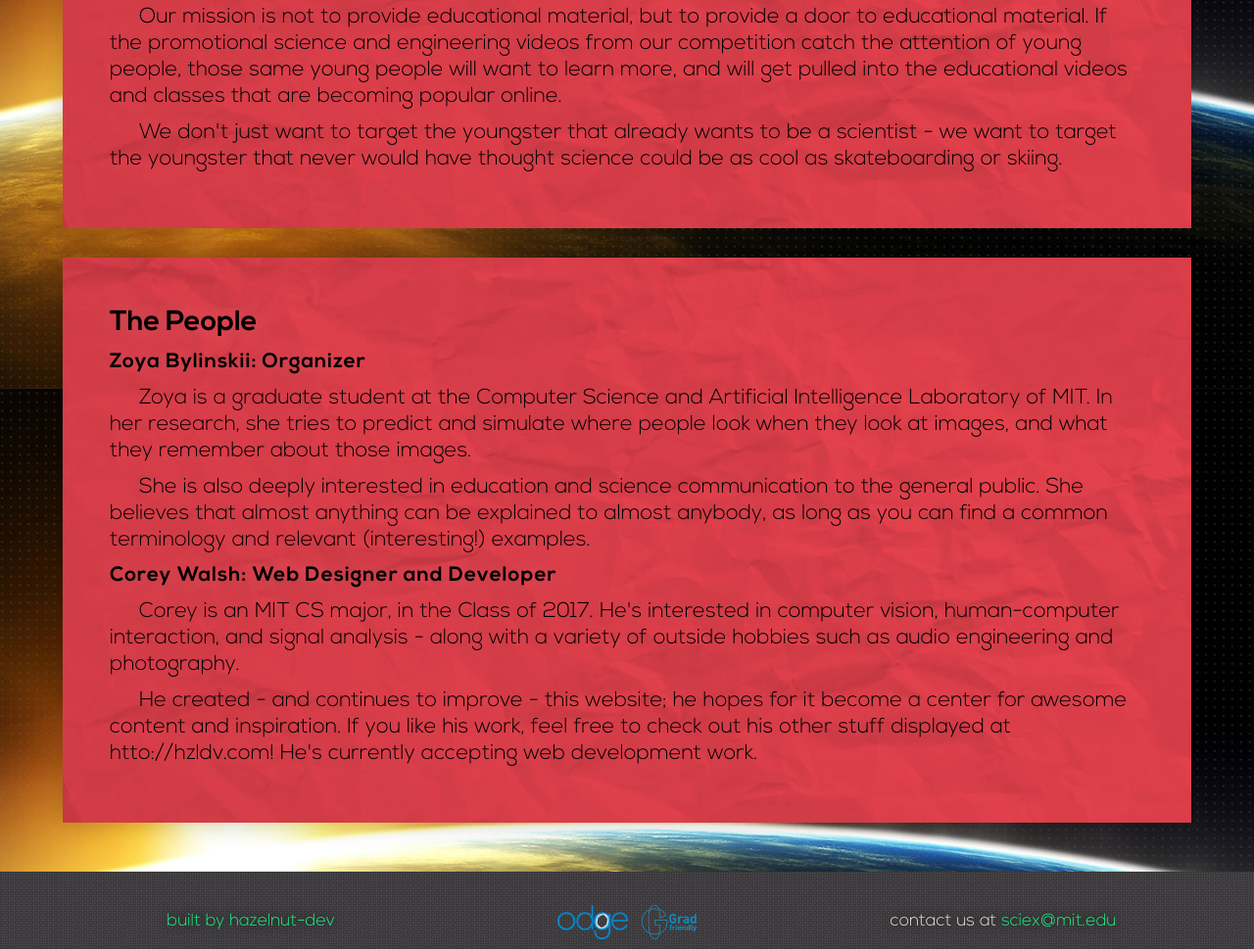
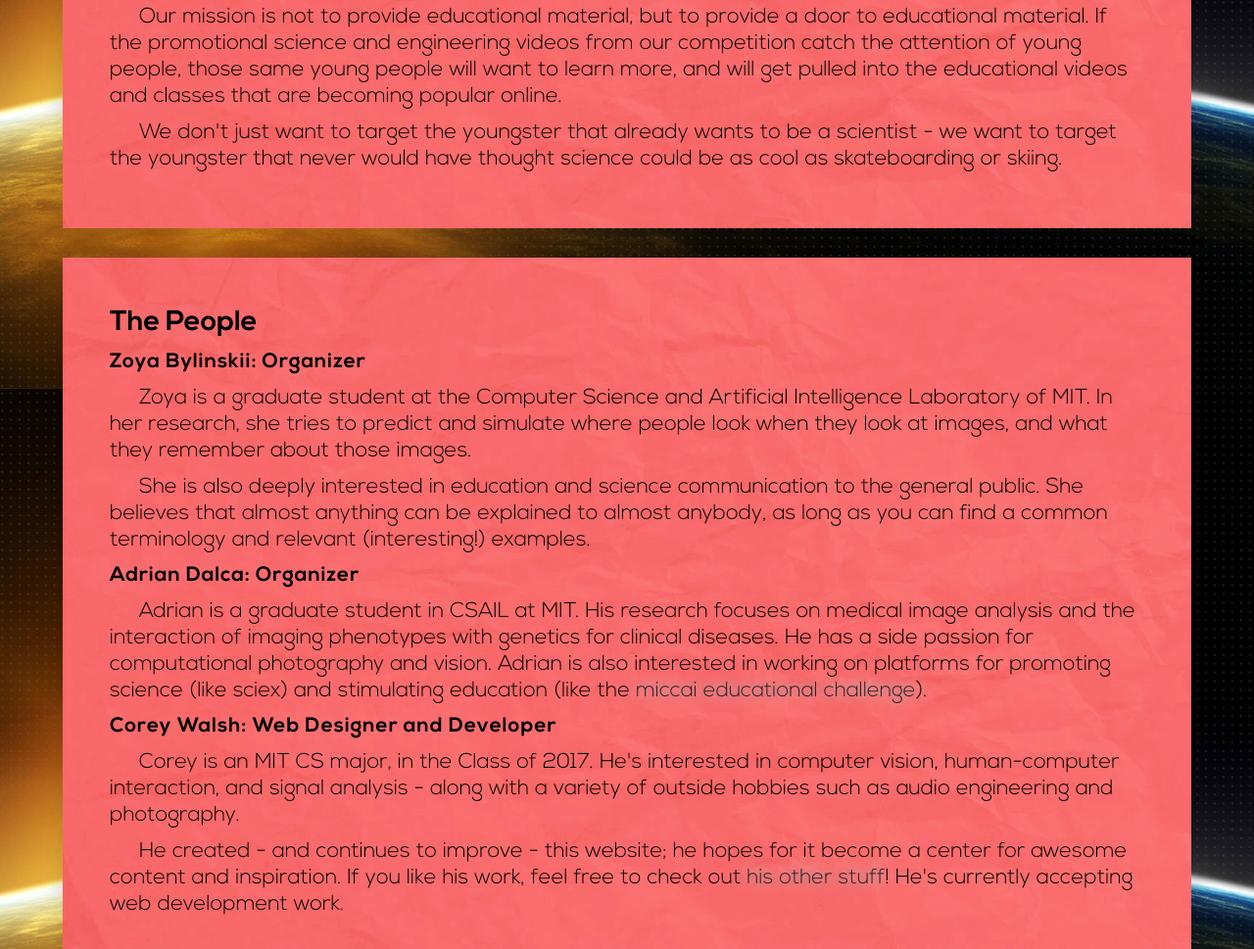
Before and after one commit to kctess5/Sciex, a plain HTML site: page about/index.html in a window 1280 px wide. Shown: the part 403-1372 px from the top of the page at 98% size. Drawn offline with Linux system fonts and the light colour scheme.

Commit message:
added bio and changed background

```diff
--- a/about/index.html
+++ b/about/index.html
@@ -71,10 +71,12 @@ We don't just want to target the youngster that already wants to be a scientist
 				<p>Zoya is a graduate student at the Computer Science and Artificial Intelligence Laboratory of MIT. In her research, she tries to predict and simulate where people look when they look at images, and what they remember about those images.
 				</p>
 				<p>She is also deeply interested in education and science communication to the general public. She believes that almost anything can be explained to almost anybody, as long as you can find a common terminology and relevant (interesting!) examples.</p>
+				<h3>Adrian Dalca: Organizer</h3>
+				<p>Adrian is a graduate student in CSAIL at MIT. His research focuses on medical image analysis and the interaction of imaging phenotypes with genetics for clinical diseases. He has a side passion for computational photography and vision. Adrian is also interested in working on platforms for promoting science (like sciex) and stimulating education (like the <a target="_blank" href="http://miccai2014.org/edu">miccai educational challenge</a>). </p>
 
 
 				<h3>Corey Walsh: Web Designer and Developer</h3>
-				<p>Corey is an MIT CS major, in the Class of 2017. He's interested in computer vision, human-computer interaction, and signal analysis - along with a variety of outside hobbies such as audio engineering and photography.</p><p>He created - and continues to improve - this website; he hopes for it become a center for awesome content and inspiration. If you like his work, feel free to check out his other stuff displayed at htto://hzldv.com! He's currently accepting web development work.</p>
+				<p>Corey is an MIT CS major, in the Class of 2017. He's interested in computer vision, human-computer interaction, and signal analysis - along with a variety of outside hobbies such as audio engineering and photography.</p><p>He created - and continues to improve - this website; he hopes for it become a center for awesome content and inspiration. If you like his work, feel free to check out <a target="_blank" href="http://hzldv.com">his other stuff</a>! He's currently accepting web development work.</p>
     		</div>
     	</div>
 
--- a/css/app.css
+++ b/css/app.css
@@ -332,7 +332,7 @@ ul#small-menu.active {
   max-width: 1200px;
   min-width: 300px;
   box-shadow: 0px 0px 25px rgba(0, 0, 0, 0.2);
-  background: url("../img/bkg3.jpg") no-repeat center center;
+  background: url("../img/bkg8.jpg") no-repeat center center;
   -webkit-background-size: cover;
   -moz-background-size: cover;
   -o-background-size: cover;
```
Also changed, not shown: img/bkg5.jpg (added), img/bkg6.jpg (added), img/bkg7.jpg (added), img/bkg8.jpg (added).
